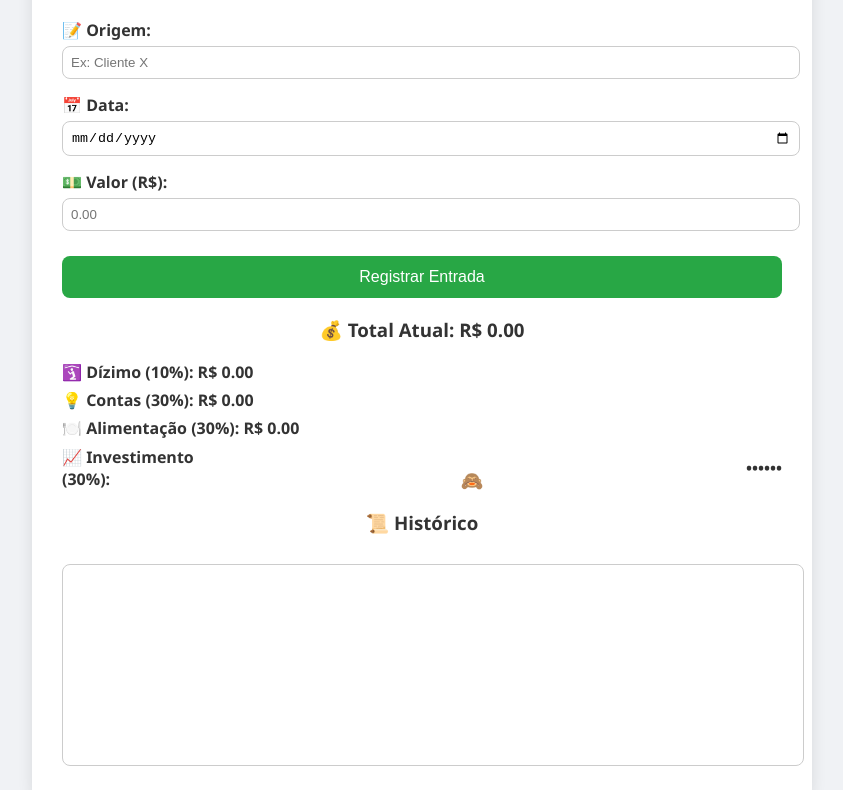
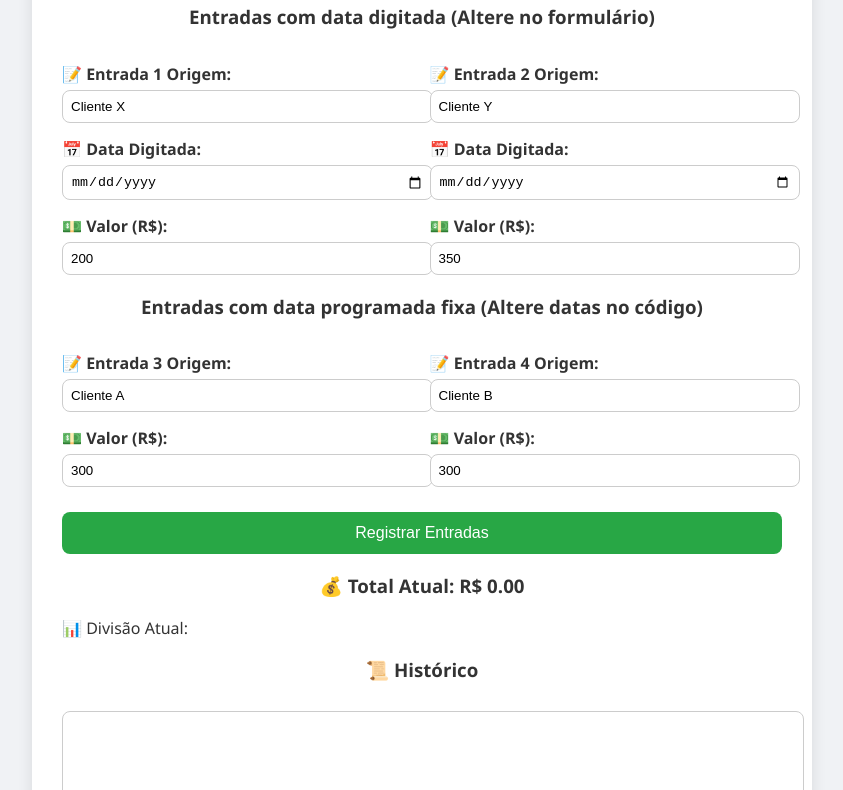
Before and after one commit to 9481A24/Login-2, a plain HTML site: page financeiro.html in a window 1280 px wide. Shown: the part 127-917 px from the top of the page, without its empty margins (218-1061 px from the left). Drawn offline with Linux system fonts and the light colour scheme.

Commit message:
Update financeiro.html

```diff
--- a/financeiro.html
+++ b/financeiro.html
@@ -3,7 +3,7 @@
 <html lang="pt-BR">
 <head>
 <meta charset="UTF-8" />
-<title>Controle Financeiro - Lançamentos</title>
+<title>Controle Financeiro com Histórico Organizado</title>
 <style>
   body {
     font-family: 'Segoe UI', sans-serif;
@@ -69,163 +69,191 @@
     flex: 1 1 48%;
     min-width: 300px;
   }
-  #divisao ul {
-    list-style: none;
-    padding: 0;
-  }
-  #divisao li {
-    font-weight: bold;
-    margin: 6px 0;
-    display: flex;
-    align-items: center;
-    gap: 8px;
-  }
-  .olho-btn {
+  /* Estilo para o botão olho no investimento */
+  #toggle-investimento {
     background: none;
     border: none;
     cursor: pointer;
     font-size: 18px;
-    color: #007bff;
-    padding: 0;
+    margin-left: 8px;
   }
 </style>
 </head>
 <body>
 
 <div class="container">
-  <h2>📒 Controle Financeiro - Lançamentos</h2>
+  <h2>📒 Controle Financeiro com Histórico Organizado</h2>
 
+  <h3>Entradas com data digitada (Altere no formulário)</h3>
   <div class="entrada-bloco">
     <div>
-      <label>📝 Origem:</label>
-      <input type="text" id="origem" placeholder="Ex: Cliente X" />
-      <label>📅 Data:</label>
-      <input type="date" id="data" />
+      <label>📝 Entrada 1 Origem:</label>
+      <input type="text" id="origem1" value="Cliente X" />
+      <label>📅 Data Digitada:</label>
+      <input type="date" id="data1" />
       <label>💵 Valor (R$):</label>
-      <input type="number" id="valor" step="0.01" placeholder="0.00" />
+      <input type="number" id="valor1" step="0.01" value="200" />
+    </div>
+    <div>
+      <label>📝 Entrada 2 Origem:</label>
+      <input type="text" id="origem2" value="Cliente Y" />
+      <label>📅 Data Digitada:</label>
+      <input type="date" id="data2" />
+      <label>💵 Valor (R$):</label>
+      <input type="number" id="valor2" step="0.01" value="350" />
     </div>
   </div>
 
-  <button onclick="registrarEntrada()">Registrar Entrada</button>
+  <h3>Entradas com data programada fixa (Altere datas no código)</h3>
+  <div class="entrada-bloco">
+    <div>
+      <label>📝 Entrada 3 Origem:</label>
+      <input type="text" id="origem3" value="Cliente A" />
+      <label>💵 Valor (R$):</label>
+      <input type="number" id="valor3" step="0.01" value="300" />
+    </div>
+    <div>
+      <label>📝 Entrada 4 Origem:</label>
+      <input type="text" id="origem4" value="Cliente B" />
+      <label>💵 Valor (R$):</label>
+      <input type="number" id="valor4" step="0.01" value="300" />
+    </div>
+  </div>
 
-  <div>
+  <button onclick="registrarEntradas()">Registrar Entradas</button>
+
+  <div class="bloco">
     <h3>💰 Total Atual: <span id="total">R$ 0.00</span></h3>
+    <div class="titulo-divisao">📊 Divisão Atual:</div>
     <div id="divisao"></div>
   </div>
 
-  <div>
+  <div class="bloco">
     <h3>📜 Histórico</h3>
     <textarea id="historico" readonly></textarea>
   </div>
 </div>
 
 <script>
-  let total = 0;
-  let historico = '';
-  let investimentoVisivel = false;
+  const datasProgramadas = {
+    3: '2025-07-15',
+    4: '2025-07-20'
+  };
 
   function formatDataHora(d) {
     return d.toLocaleDateString() + ' ' + d.toLocaleTimeString();
   }
 
-  function salvarDados() {
+  function salvarDadosLocal(total, historico, divisaoHTML) {
     localStorage.setItem('total', total.toFixed(2));
     localStorage.setItem('historico', historico);
-  }
-
-  function carregarDados() {
-    const totalSalvo = localStorage.getItem('total');
-    const historicoSalvo = localStorage.getItem('historico');
-
-    if (totalSalvo) {
-      total = parseFloat(totalSalvo);
-      document.getElementById("total").textContent = `R$ ${total.toFixed(2)}`;
-    }
-    if (historicoSalvo) {
-      historico = historicoSalvo;
-      document.getElementById("historico").value = historico;
-    }
-
-    atualizarDivisao();
+    localStorage.setItem('divisao', divisaoHTML);
   }
 
   function toggleInvestimento() {
-    investimentoVisivel = !investimentoVisivel;
-    atualizarDivisao();
+    const elem = document.getElementById("investimento-valor");
+    if (elem.textContent === "••••••••") {
+      elem.textContent = `R$ ${window.valorInvestimento.toFixed(2)}`;
+    } else {
+      elem.textContent = "••••••••";
+    }
   }
 
-  function atualizarDivisao() {
-    const dizimo = total * 0.10;
-    const contas = total * 0.30;
-    const alimentacao = total * 0.30;
-    const investimento = total * 0.30;
+  function carregarDadosSalvos() {
+    const total = localStorage.getItem('total');
+    const historico = localStorage.getItem('historico');
 
-    const investimentoTexto = investimentoVisivel ?
-      `R$ ${investimento.toFixed(2)}` :
-      '••••••';
+    if (total) document.getElementById("total").textContent = `R$ ${parseFloat(total).toFixed(2)}`;
+    if (historico) document.getElementById("historico").value = historico;
+
+    if (total) {
+      const totalNum = parseFloat(total);
+      const dizimo = totalNum * 0.10;
+      const contas = totalNum * 0.30;
+      const alimentacao = totalNum * 0.30;
+      const investimento = totalNum * 0.30;
+      window.valorInvestimento = investimento;
 
       const divisaoHTML = `
         <ul>
           <li>🛐 Dízimo (10%): R$ ${dizimo.toFixed(2)}</li>
           <li>💡 Contas (30%): R$ ${contas.toFixed(2)}</li>
           <li>🍽️ Alimentação (30%): R$ ${alimentacao.toFixed(2)}</li>
-        <li>
-          📈 Investimento (30%):
-          <button class="olho-btn" title="${investimentoVisivel ? 'Ocultar valor' : 'Mostrar valor'}" onclick="toggleInvestimento()">
-            ${investimentoVisivel ? '👁️' : '🙈'}
-          </button>
-          <span>${investimentoTexto}</span>
+          <li>📈 Investimento (30%):
+            <span id="investimento-valor" style="user-select:none;">••••••••</span>
+            <button id="toggle-investimento" aria-label="Mostrar/ocultar investimento">👁️</button>
           </li>
         </ul>
       `;
 
       document.getElementById("divisao").innerHTML = divisaoHTML;
+      document.getElementById("toggle-investimento").addEventListener('click', toggleInvestimento);
+    }
   }
 
-  function registrarEntrada() {
-    const origem = document.getElementById("origem").value.trim();
-    const dataStr = document.getElementById("data").value;
-    const valor = parseFloat(document.getElementById("valor").value);
+  function registrarEntradas() {
+    const hoje = new Date();
+    let total = parseFloat(localStorage.getItem('total')) || 0;
+    let historicoNovo = '';
 
-    if (!origem) {
-      alert("Informe a origem da entrada.");
-      return;
+    for(let i =1; i <=2; i++) {
+      const origem = document.getElementById(`origem${i}`).value.trim();
+      const valor = parseFloat(document.getElementById(`valor${i}`).value);
+      const dataStr = document.getElementById(`data${i}`).value;
+
+      if(!origem || isNaN(valor) || valor <= 0 || !dataStr) continue;
+
+      const dataEntrada = new Date(dataStr);
+      if(dataEntrada <= hoje) {
+        total += valor;
+        historicoNovo += `📅 ${formatDataHora(new Date())}\nCliente: ${origem}\nValor: R$ ${valor.toFixed(2)}\n------------------------------\n`;
       }
-    if (!dataStr) {
-      alert("Informe a data da entrada.");
-      return;
-    }
-    if (isNaN(valor) || valor <= 0) {
-      alert("Informe um valor válido maior que zero.");
-      return;
     }
 
+    for(let i = 3; i <=4; i++) {
+      const origem = document.getElementById(`origem${i}`).value.trim();
+      const valor = parseFloat(document.getElementById(`valor${i}`).value);
+      const dataStr = datasProgramadas[i];
+
+      if(!origem || isNaN(valor) || valor <= 0 || !dataStr) continue;
+
       const dataEntrada = new Date(dataStr);
-    const hoje = new Date();
-
-    if (dataEntrada > hoje) {
-      alert("A data da entrada não pode ser futura.");
-      return;
+      if(dataEntrada <= hoje) {
+        total += valor;
+        historicoNovo += `📅 ${formatDataHora(new Date())}\nCliente: ${origem}\nValor: R$ ${valor.toFixed(2)}\n------------------------------\n`;
+      }
     }
 
-    total += valor;
-    const registro = `📅 ${formatDataHora(new Date())}\nOrigem: ${origem}\nData: ${dataStr}\nValor: R$ ${valor.toFixed(2)}\n------------------------------\n`;
-    historico += registro;
+    document.getElementById("total").textContent = `R$ ${total.toFixed(2)}`;
 
-    document.getElementById("total").textContent = `R$ ${total.toFixed(2)}`;
-    document.getElementById("historico").value = historico;
+    const dizimo = total * 0.10;
+    const contas = total * 0.30;
+    const alimentacao = total * 0.30;
+    const investimento = total * 0.30;
 
-    atualizarDivisao();
+    window.valorInvestimento = investimento;
 
-    salvarDados();
+    const divisaoHTML = `
+      <ul>
+        <li>🛐 Dízimo (10%): R$ ${dizimo.toFixed(2)}</li>
+        <li>💡 Contas (30%): R$ ${contas.toFixed(2)}</li>
+        <li>🍽️ Alimentação (30%): R$ ${alimentacao.toFixed(2)}</li>
+        <li>📈 Investimento (30%):
+          <span id="investimento-valor" style="user-select:none;">••••••••</span>
+          <button id="toggle-investimento" aria-label="Mostrar/ocultar investimento">👁️</button>
+        </li>
+      </ul>
+    `;
 
-    // Limpar inputs
-    document.getElementById("origem").value = '';
-    document.getElementById("data").value = '';
-    document.getElementById("valor").value = '';
+    document.getElementById("divisao").innerHTML = divisaoHTML;
+    document.getElementById("toggle-investimento").addEventListener('click', toggleInvestimento);
+
+    document.getElementById("historico").value += historicoNovo;
+
+    salvarDadosLocal(total, document.getElementById("historico").value, divisaoHTML);
   }
 
-  window.onload = carregarDados;
+  window.onload = carregarDadosSalvos;
 </script>
 
 </body>
```
Lines whose indentation alone changed are shown as unchanged.
